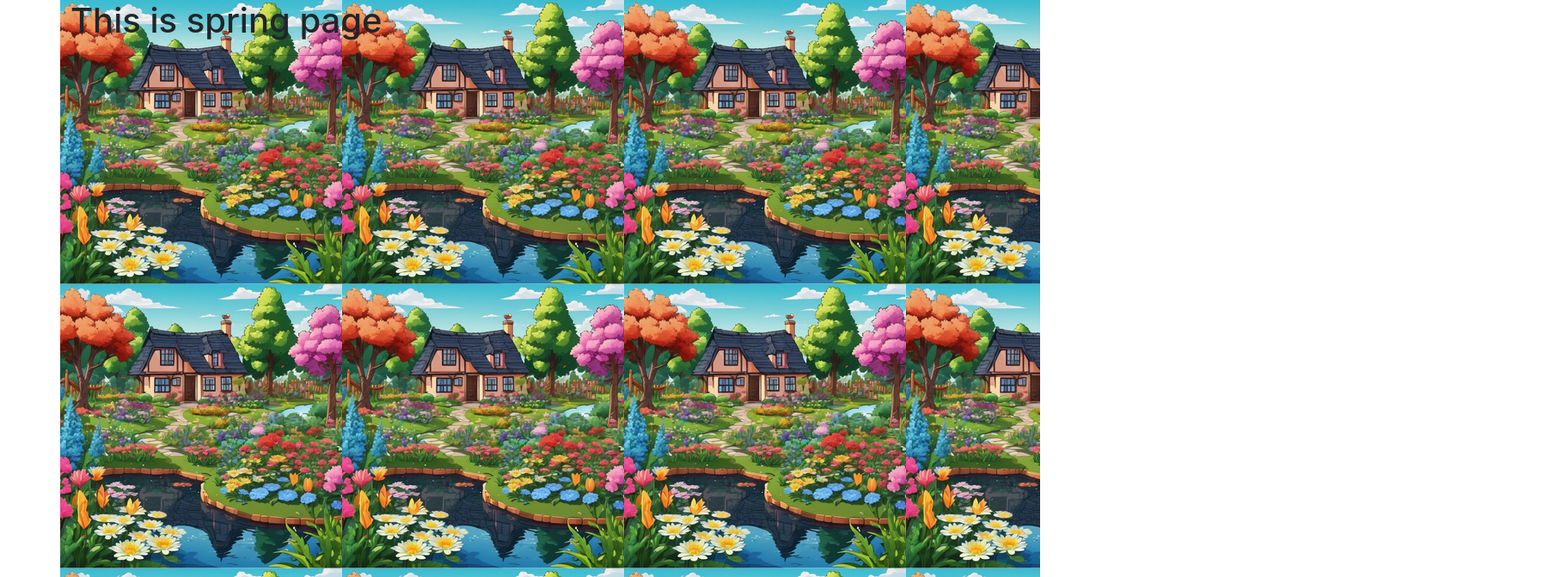
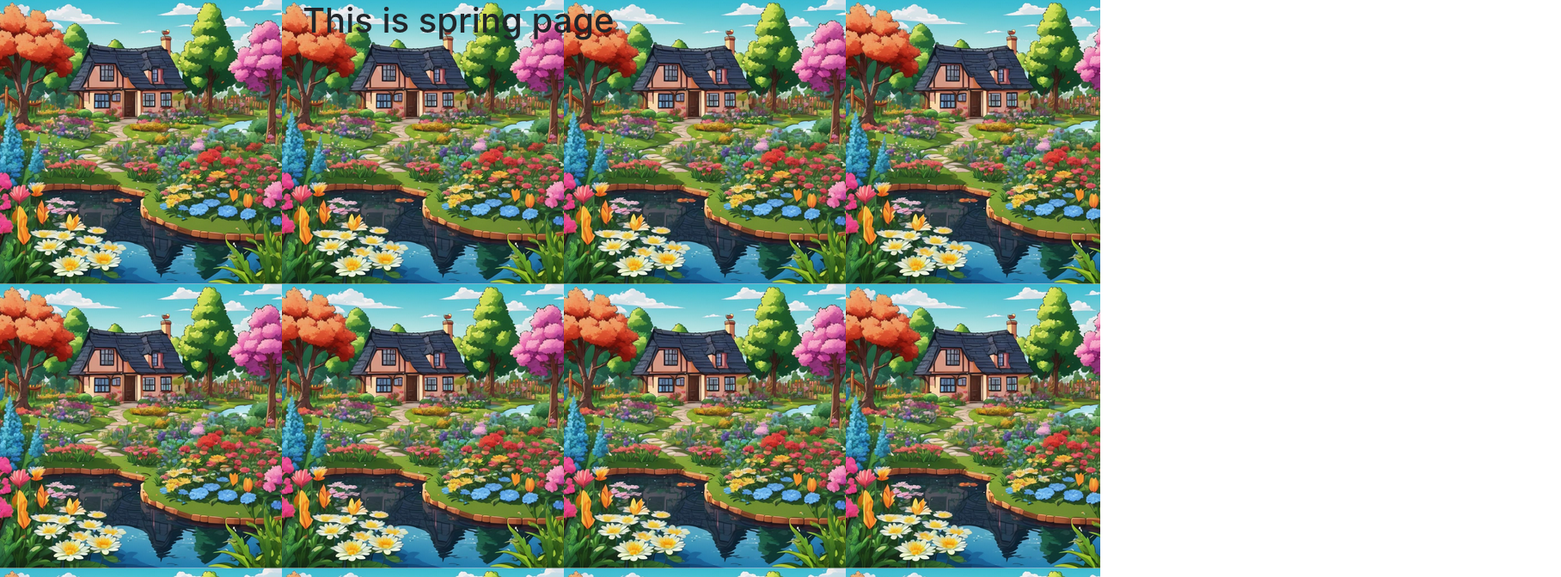
Before and after one commit to SmritiVM/Spectrum-World, a React (Create React App) app in the folder Website/spectrum/: page /spring in a window 1280 px wide. Shown: the top 672 px of the page at 86% size, 1816 px wide, since content can reach past the window. Built offline with nearby package versions, Linux system fonts and the light colour scheme.

Commit message:
Fixed html overscroll

```diff
--- a/Website/spectrum/src/index.css
+++ b/Website/spectrum/src/index.css
@@ -1,3 +1,6 @@
+html{
+  overscroll-behavior: none;
+}
 body {
   margin: 0;
   font-family: -apple-system, BlinkMacSystemFont, 'Segoe UI', 'Roboto', 'Oxygen',
--- a/Website/spectrum/src/spring/Spring.css
+++ b/Website/spectrum/src/spring/Spring.css
@@ -1,4 +1,4 @@
-.container{
+.spring{
     width: 100%;
     height: 100vh;
 
--- a/Website/spectrum/src/spring/Spring.js
+++ b/Website/spectrum/src/spring/Spring.js
@@ -1,6 +1,6 @@
 import {React, useState} from "react";
 import { useNavigate } from 'react-router-dom';
-import {Container} from "react-bootstrap";
+import {Container, Row , Col} from "react-bootstrap";
 
 import Back1 from "./assets/back_1.png";
 
@@ -11,10 +11,13 @@ export default function Spring(){
     const [background, setBackground] = useState(`url(${Back1})`);
 
     return(
-        <div className = "container" style={{"backgroundImage":background}}>
+        <Container fluid className = "spring" style={{"backgroundImage":background}}>
+            <Row>
             <h1>This is spring page</h1>
-            <hr/>
+            </Row>
+            <Row>
             <button className = "next" onClick = {() => navigate("/flower")}>Go to flower match game</button>
-        </div>
+            </Row>
+        </Container>
     )
 }
```
